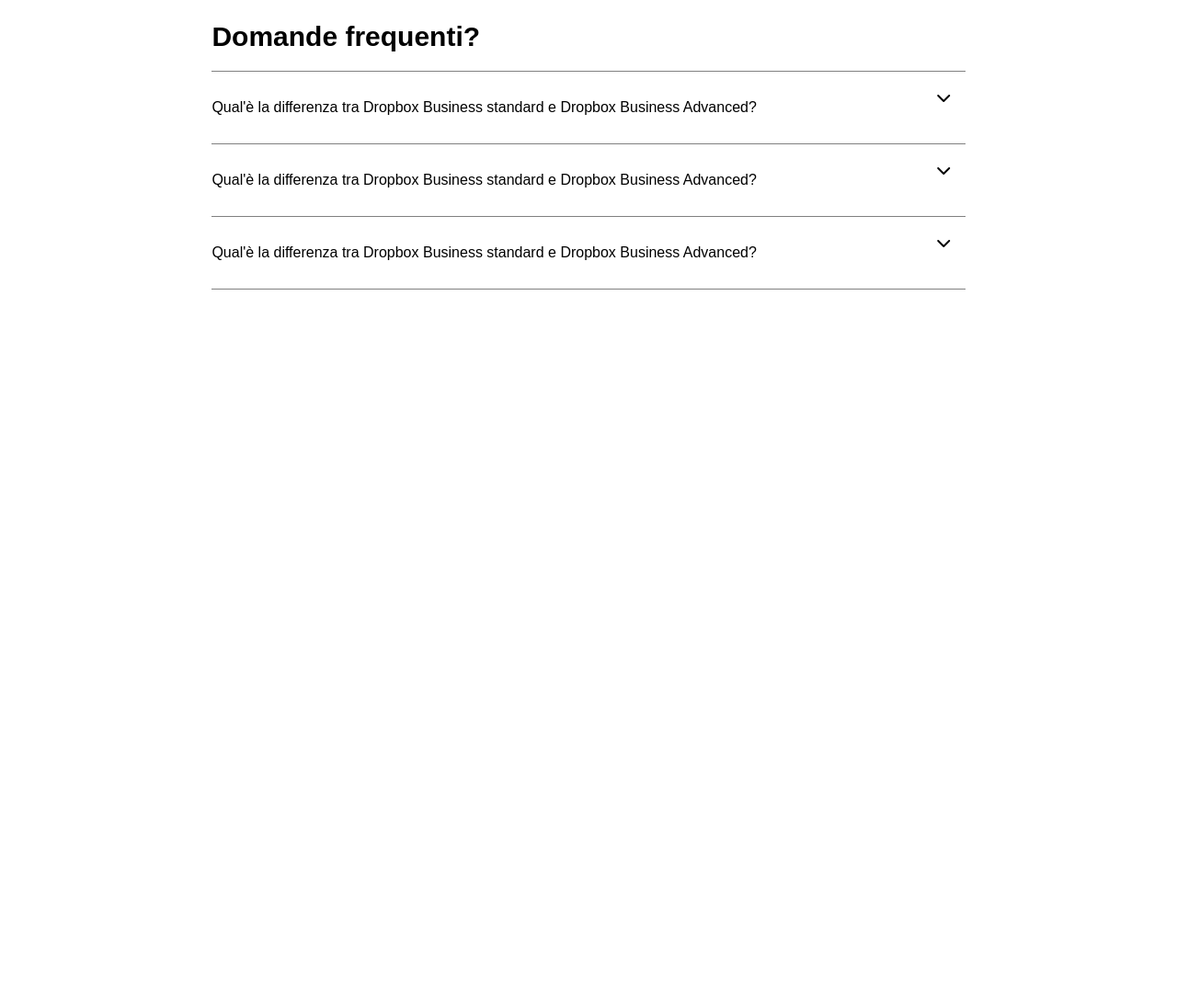
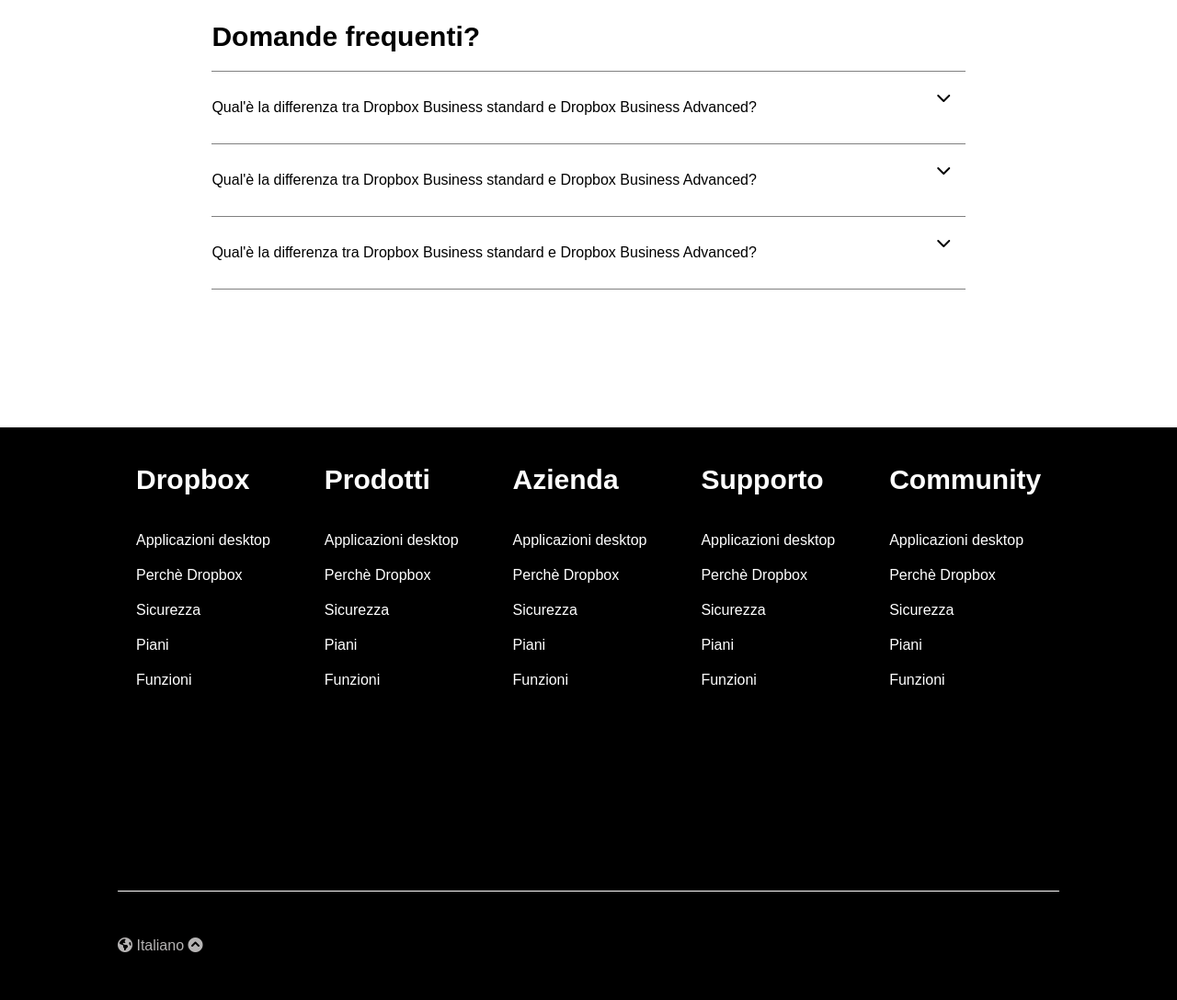
Before and after one commit to GioCri01/htmlcss-dropbox, a plain HTML site: page index.html in a window 1280 px wide. Shown: the part 5560-6648 px from the top of the page at 92% size. Before the commit the page ends 6025 px from the top, so only its background shows below. Drawn offline with Linux system fonts and the light colour scheme.

Commit message:
Aggiunto Footer

```diff
--- a/css/style.css
+++ b/css/style.css
@@ -453,3 +453,35 @@
   .faq-box:hover .text{
       display: block;
   }
+        /*footer*/
+
+
+  footer{
+      background-color: black;
+
+
+  }
+
+  footer .footer-menu{
+      margin-bottom: 200px;
+  }
+
+  footer ul li a {
+      color: white;
+
+  }
+
+  footer ul li{
+      margin: 20px;
+  }
+
+  footer .foot-col{
+      width: 20%;
+  }
+
+
+  footer .ita-icon{
+      color: rgb(182, 180, 180);
+      padding: 50px 0;
+      border-top: 1px solid rgb(255, 253, 253);
+  }
--- a/index.html
+++ b/index.html
@@ -368,6 +368,75 @@
 
     </main>
 
+    <footer >
+
+        <div class=" footer-menu container clearfix">
+            <div class="foot-col float-left">
+                <ul>
+                    <li><a href="#"><h3>Dropbox</h3></a></li>
+                    <li><a href="#">Applicazioni desktop</a></li>
+                    <li><a href="#">Perchè Dropbox</a></li>
+                    <li><a href="#">Sicurezza</a></li>
+                    <li><a href="#">Piani</a></li>
+                    <li><a href="#">Funzioni</a></li>
+                </ul>
+            </div>
+
+            <div class="foot-col float-left">
+                <ul>
+                    <li><a href="#"><h3>Prodotti</h3></a></li>
+                    <li><a href="#">Applicazioni desktop</a></li>
+                    <li><a href="#">Perchè Dropbox</a></li>
+                    <li><a href="#">Sicurezza</a></li>
+                    <li><a href="#">Piani</a></li>
+                    <li><a href="#">Funzioni</a></li>
+                </ul>
+            </div>
+
+            <div class="foot-col float-left">
+                <ul>
+                    <li><a href="#"><h3>Azienda</h3></a></li>
+                    <li><a href="#">Applicazioni desktop</a></li>
+                    <li><a href="#">Perchè Dropbox</a></li>
+                    <li><a href="#">Sicurezza</a></li>
+                    <li><a href="#">Piani</a></li>
+                    <li><a href="#">Funzioni</a></li>
+                </ul>
+            </div>
+
+            <div class="foot-col float-left">
+                <ul>
+                    <li><a href="#"><h3>Supporto</h3></a></li>
+                    <li><a href="#">Applicazioni desktop</a></li>
+                    <li><a href="#">Perchè Dropbox</a></li>
+                    <li><a href="#">Sicurezza</a></li>
+                    <li><a href="#">Piani</a></li>
+                    <li><a href="#">Funzioni</a></li>
+                </ul>
+            </div>
+
+            <div class="foot-col float-left">
+                <ul>
+                    <li><a href="#"><h3>Community</h3></a></li>
+                    <li><a href="#">Applicazioni desktop</a></li>
+                    <li><a href="#">Perchè Dropbox</a></li>
+                    <li><a href="#">Sicurezza</a></li>
+                    <li><a href="#">Piani</a></li>
+                    <li><a href="#">Funzioni</a></li>
+                </ul>
+            </div>
+
+
+
+
+        </div>
+        <div class="ita-icon container">
+            <span><i class="fa-solid fa-earth-americas"></i> Italiano <i class="fa-solid fa-circle-chevron-up"></i></span>
+        </div>
+
+
+    </footer>
+
 
 
 
```
